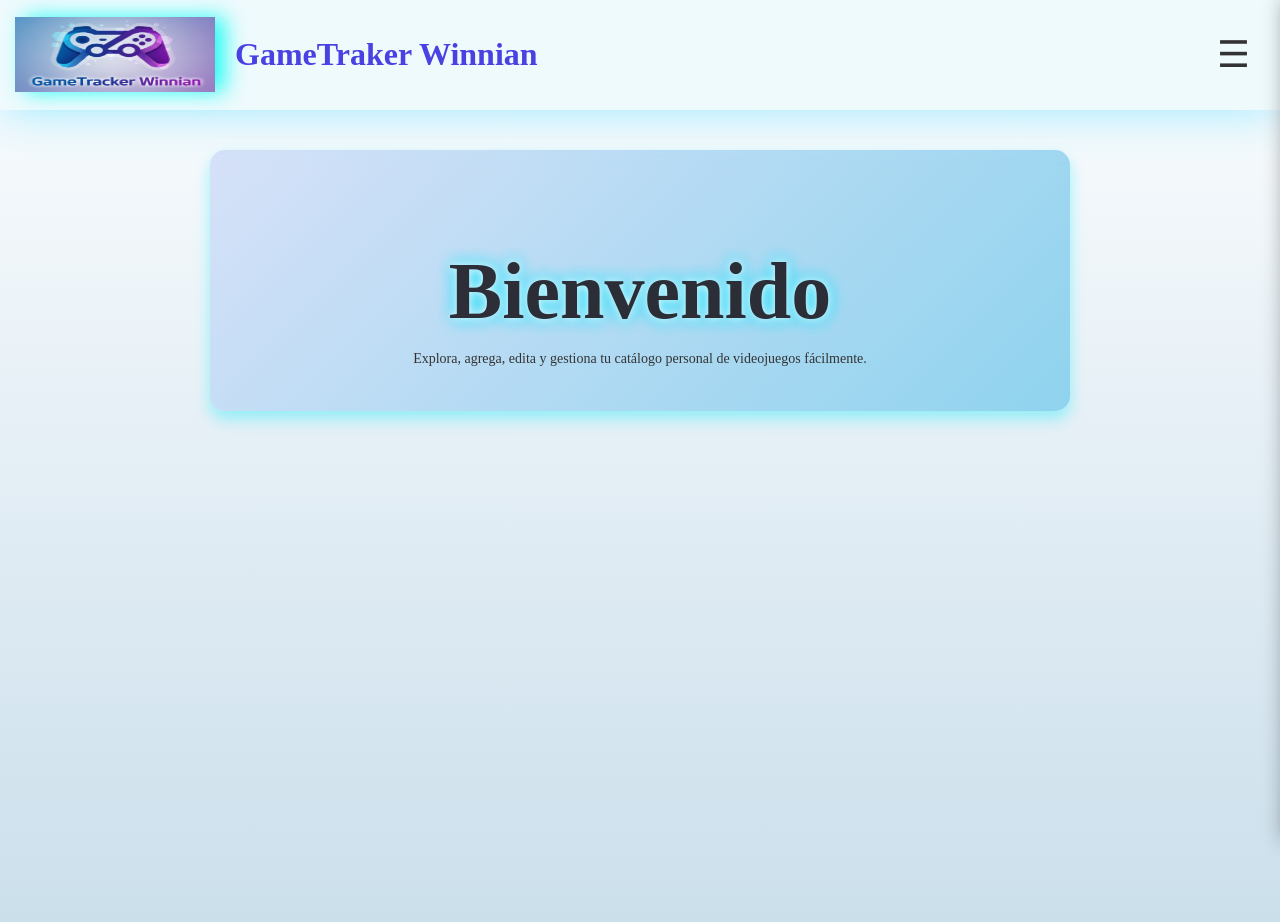
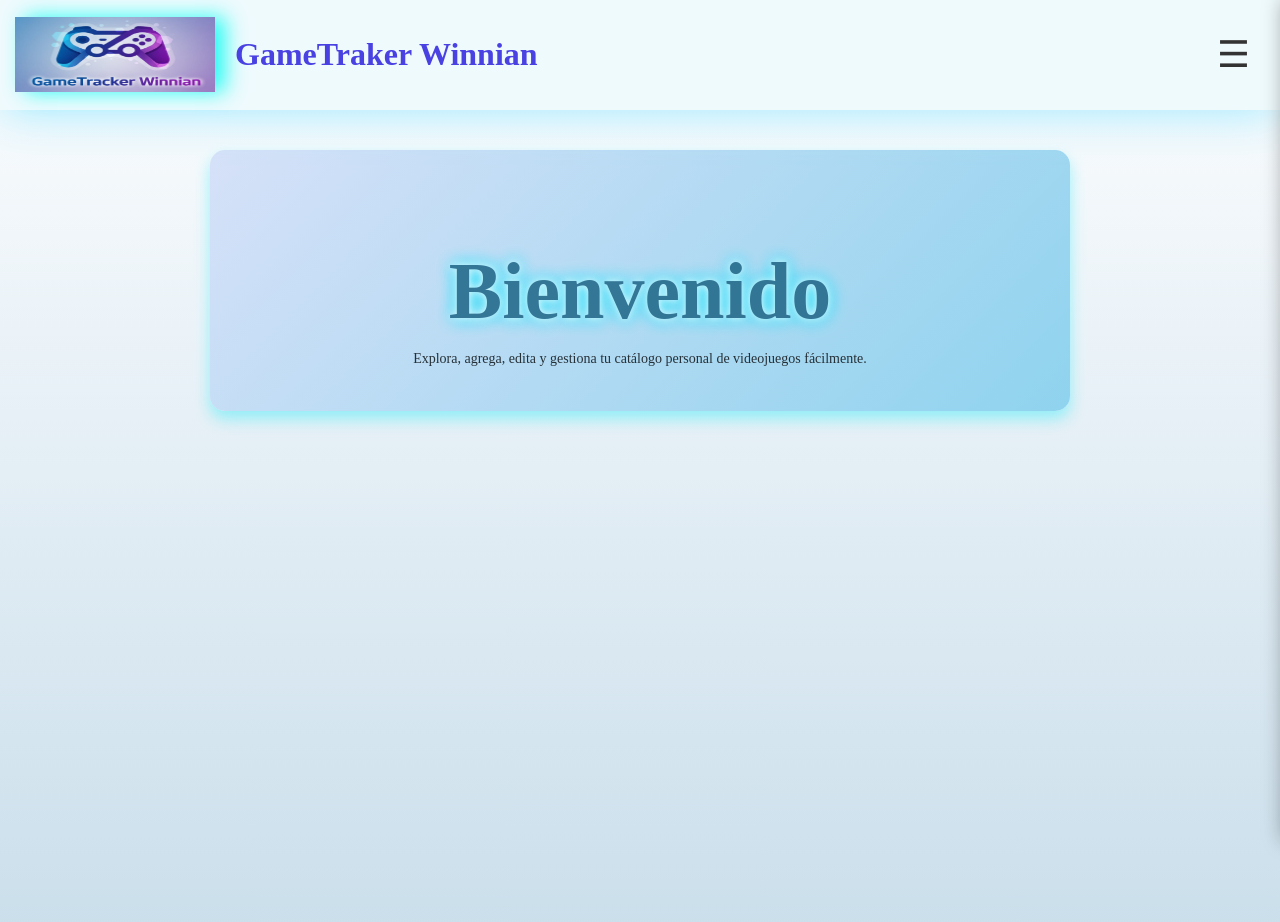
Before and after one commit to jovenpadawan/proyectofinal-frontend, a React (Vite) app: page / in a window 1280 px wide. Shown: the top 922 px of the page. Built offline with nearby package versions, Linux system fonts and the light colour scheme.

Commit message:
Edición de colores del inicio.

```diff
--- a/src/components/inicio.css
+++ b/src/components/inicio.css
@@ -29,7 +29,7 @@ html, body {
 
 .titulo h2 {
     font-size: 80px;
-    color: #23222a;
+    color: #2a6f8f;
     margin-bottom: 10px;
     text-shadow: 1px 1px 3px rgba(255, 255, 255, 0.5);
     animation: neonPulse 2.5s ease-in-out infinite alternate;
@@ -47,6 +47,6 @@ html, body {
 }
 .titulo p {
     font-size: 14px;
-    color: #333;
+    color: #263037;
     font-weight: 500;
 }
```
